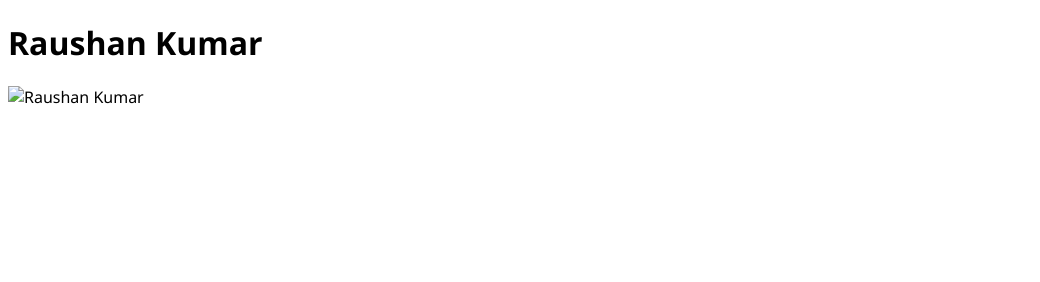
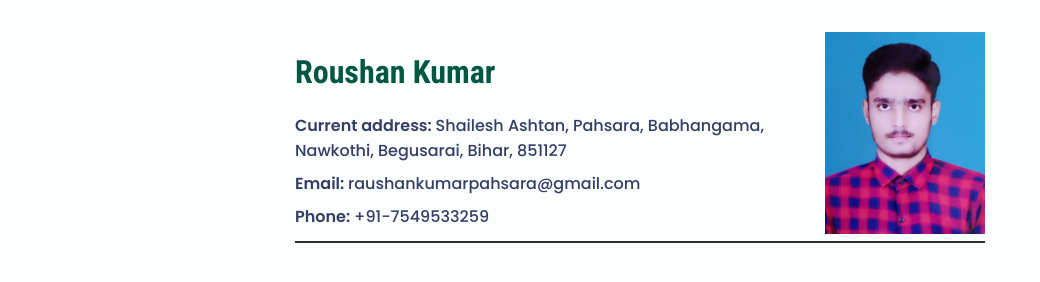
Before and after one commit to manoranjan-dev/roushan-begusarai-cv, a plain HTML site: page index.html in a window 1280 px wide. Shown: the whole page, without its empty margins (0-1040 px from the left). Drawn offline with Linux system fonts and the light colour scheme.

Commit message:
updated index and css

```diff
--- a/index.html
+++ b/index.html
@@ -3,18 +3,20 @@
 <head>
     <meta charset="UTF-8">
     <meta name="viewport" content="width=device-width, initial-scale=1.0">
-    <title>Raushan Kumar - CV</title>
+    <title>Roushan Kumar - CV</title>
     <link rel="stylesheet" href="style.css">
 </head>
 <body>
     <div class="container">
         <div class="identity">
             <div class="id-info">
-                <h1>Raushan Kumar</h1>
-
+                <h1>Roushan Kumar</h1>
+                <p><span class="medium-bold">Current address: </span>Shailesh Ashtan, Pahsara, Babhangama, Nawkothi, Begusarai, Bihar, 851127</p>
+                <p><span class="medium-bold">Email: </span>raushankumarpahsara@gmail.com</p>
+                <p><span class="medium-bold">Phone: </span>+91-7549533259</p>
             </div>
             <div class="id-img">
-                <img src="" alt="Raushan Kumar">
+                <img src="IMG-20210202-WA0001.jpg" alt="Roushan Kumar">
             </div>
         </div>
     </div>
--- a/style.css
+++ b/style.css
@@ -1,3 +1,78 @@
-body{
-    font-family: 'Segoe UI', Tahoma, Geneva, Verdana, sans-serif;
+@import url('https://fonts.googleapis.com/css2?family=Poppins:ital,wght@0,100;0,200;0,300;0,400;0,500;0,600;0,700;0,800;0,900;1,100;1,200;1,300;1,400;1,500;1,600;1,700;1,800;1,900&display=swap');
+
+@import url('https://fonts.googleapis.com/css2?family=Roboto+Condensed:ital,wght@0,100..900;1,100..900&display=swap');
+
+/* font-family: "Roboto Condensed", sans-serif; */
+/* font-optical-sizing: auto; */
+
+:root {
+    --primary-color: #353c66;
+    --secondary-color: #2c446f;
+    --heading-color: #005842;
+    --sub-heading-color: #468f92;
+    --border-color: #2a2d31;
 }
+
+* {
+    /* padding: 0; */
+    /* margin: 0; */
+}
+
+body {
+    background-color: #fafffe;
+    color: var(--primary-color);
+    font-family: "Poppins", sans-serif;
+    font-weight: 500;
+    font-style: normal;
+    display: flex;
+    align-items: center;
+    justify-content: center;
+    padding: 0;
+    margin: 0;
+    overflow-x: hidden;
+
+    img {
+        width: 100%;
+        /* height: 100%; */
+    }
+
+    p{
+        margin: 8px 0;
+    }
+
+    .container {
+        max-width: 80vw;
+        max-width: 690px;
+        /* border: 1px solid; */
+        margin: 2rem 1rem;
+        padding: 0;
+
+        .medium-bold{
+            font-weight: 600;
+        }
+
+        .identity {
+            display: flex;
+            justify-content: space-between;
+            /* padding: 0 0 1px 0; */
+            border-bottom: 2px solid var(--border-color);
+
+            h1 {
+                font-family: "Roboto Condensed", sans-serif;
+                font-optical-sizing: auto;
+                font-size: 32px;
+                font-weight: 700;
+                color: var(--heading-color);
+            }
+
+            .id-info{
+                margin-right: 20px;
+            }
+            .id-img {
+                /* display: flex; */
+                margin-left: 20px;
+                max-width: 160px;
+            }
+        }
+    }
+}
```
Also changed, not shown: IMG-20210202-WA0001.jpg (added).
